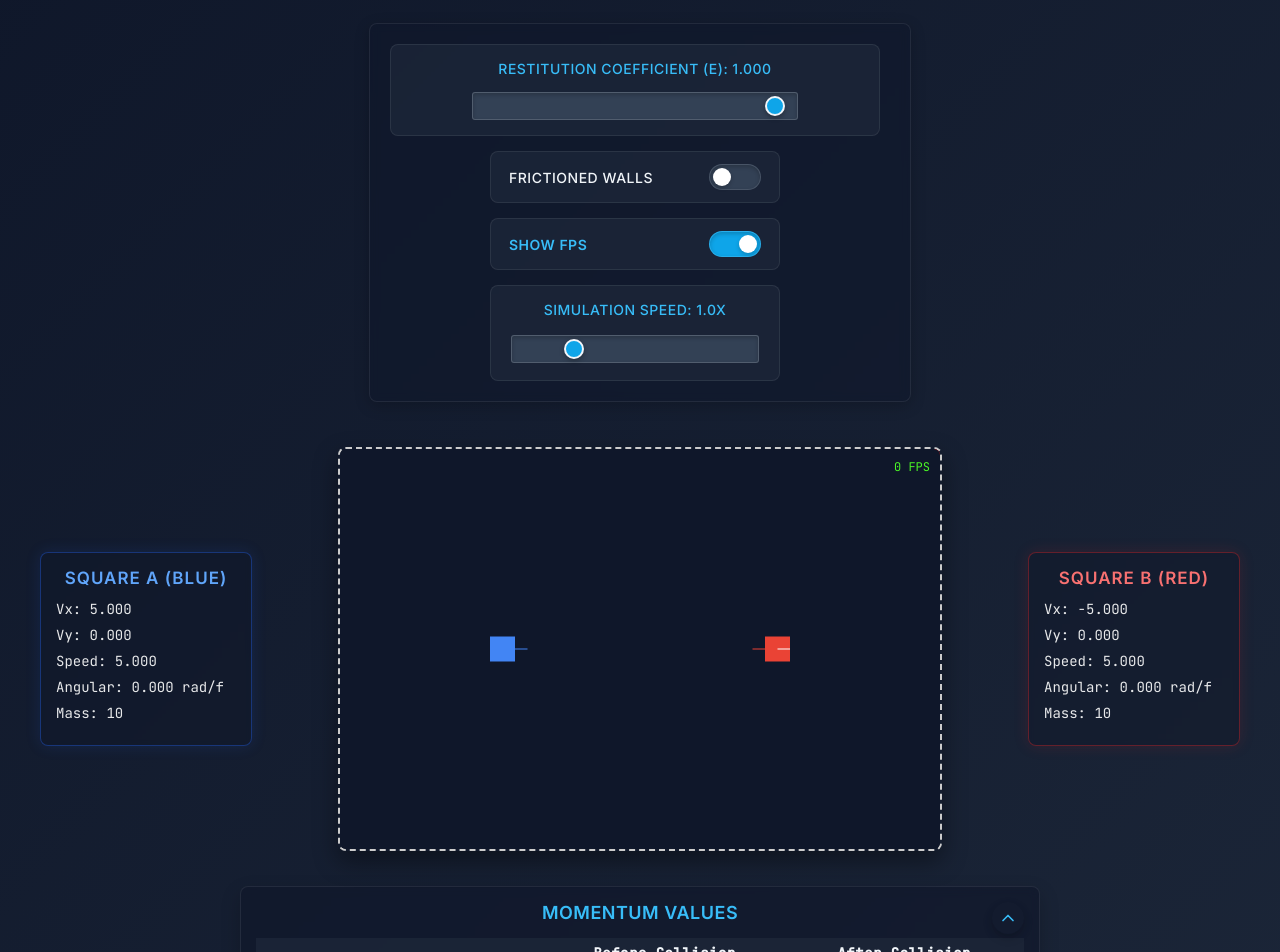
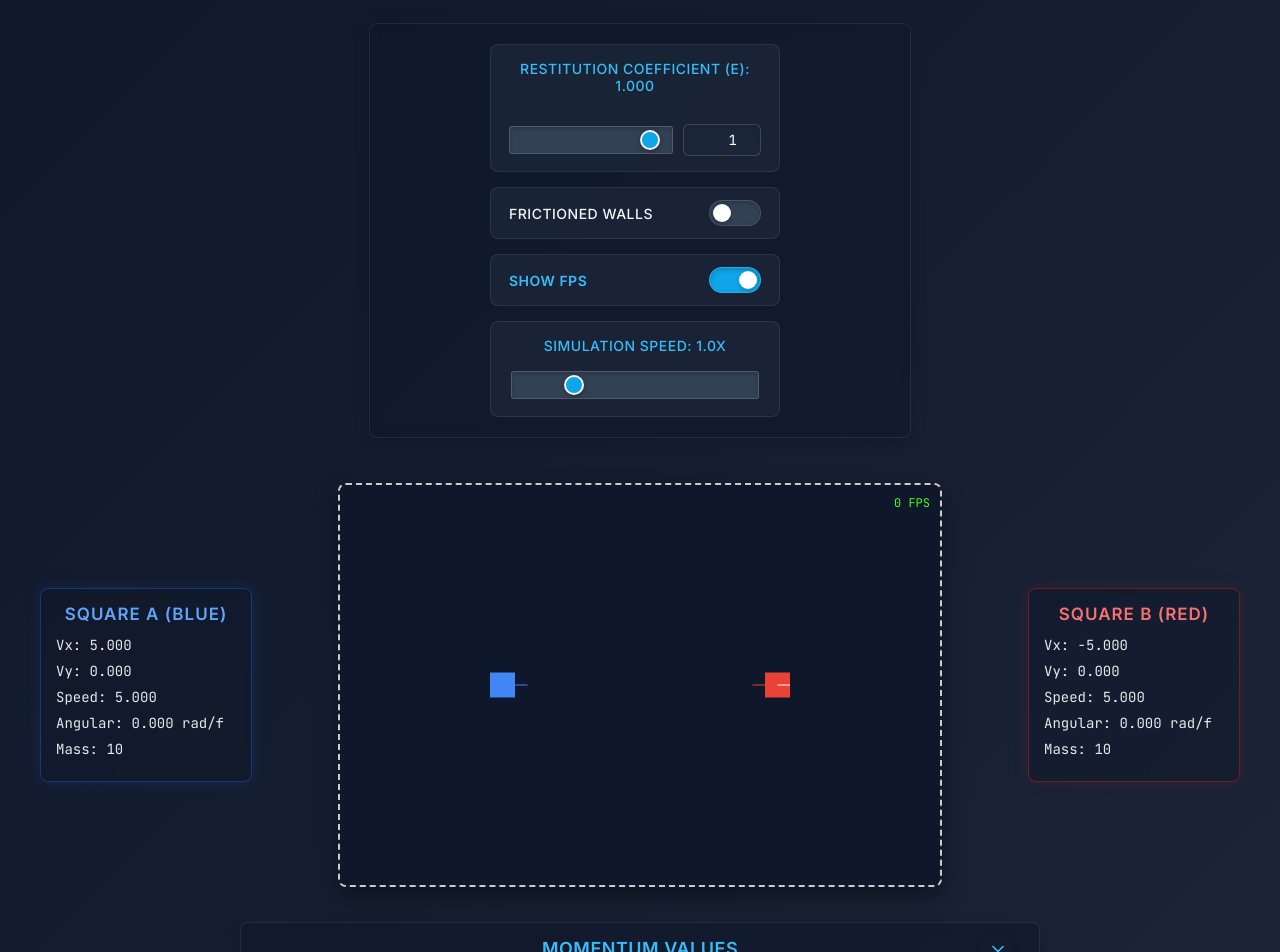
Before and after one commit to Racketlon17/2d-collision-simulator, a React (Create React App) app: page / in a window 1280 px wide. Shown: the part 100-1052 px from the top of the page. Built offline with nearby package versions, Linux system fonts and the light colour scheme.

Commit message:
Changed styling and fixed infinite collision issue

```diff
--- a/src/App.css
+++ b/src/App.css
@@ -254,10 +254,10 @@ input:checked + .slider:before {
 }
 
 .slider-container {
+  display: flex;
+  justify-content: center;
   width: 100%;
-  display: flex;
-  align-items: center;
-  position: relative;
+  max-width: 300px;
 }
 
 .speed-slider {
@@ -295,11 +295,12 @@ input:checked + .slider:before {
 
 /* Restitution slider styling */
 
-.restitution-slider-container {
+.restitution-input-container {
   display: flex;
-  justify-content: center;
+  align-items: center;
   width: 100%;
-  max-width: 300px;
+  gap: 10px;
+  margin-top: 15px;
 }
 
 .restitution-slider {
@@ -311,6 +312,7 @@ input:checked + .slider:before {
   border-radius: 3px;
   outline: none;
   box-shadow: inset 0 2px 4px rgba(0, 0, 0, 0.2);
+  flex: 1;
 }
 
 .restitution-slider {
@@ -340,6 +342,25 @@ input:checked + .slider:before {
   cursor: pointer;
   border: 2px solid #f1f5f9;
   box-shadow: 0 2px 5px rgba(0, 0, 0, 0.3);
+}
+
+.restitution-number-input {
+  width: 60px;
+  padding: 6px 8px;
+  border-radius: 6px;
+  border: 1px solid rgba(255, 255, 255, 0.15);
+  background-color: rgba(30, 41, 59, 0.8);
+  text-align: right;
+  font-size: 14px;
+  color: #ffffff;
+  font-family: 'JetBrains Mono', 'Roboto Mono', monospace;
+  box-shadow: inset 0 2px 4px rgba(0, 0, 0, 0.1);
+}
+
+.restitution-number-input:focus {
+  outline: none;
+  border-color: #0ea5e9;
+  box-shadow: 0 0 0 2px rgba(14, 165, 233, 0.25), inset 0 2px 4px rgba(0, 0, 0, 0.1);
 }
 
 .controls-container {
@@ -584,10 +605,12 @@ canvas {
 
 .momentum-header-container {
   display: flex;
-  justify-content: space-between;
+  justify-content: center;
   align-items: center;
   position: relative;
   z-index: 2;
+  padding: 0 40px;
+  margin-bottom: 5px;
 }
 
 .momentum-display h3 {
@@ -615,13 +638,13 @@ canvas {
   transition: all 0.2s ease;
   padding: 0;
   position: absolute;
-  right: 0;
-  top: 0;
+  right: 10px;
+  top: 50%;
+  transform: translateY(-50%);
 }
 
 .momentum-toggle-button:hover {
   background-color: rgba(56, 189, 248, 0.15);
-  transform: scale(1.1);
 }
 
 .momentum-toggle-button:focus {
@@ -635,9 +658,11 @@ canvas {
   height: 20px;
 }
 
+/*
 .collapsed .toggle-icon {
   transform: rotate(180deg);
 }
+*/
 
 .momentum-table-wrapper {
   transition: all 0.4s cubic-bezier(0.16, 1, 0.3, 1);
@@ -980,7 +1005,18 @@ canvas {
     width: 16px;
     height: 16px;
   }
+
+  .restitution-input-container {
+    flex-direction: column;
+    gap: 8px;
+  }
+
+  .restitution-number-input {
+    width: 80px;
+    align-self: center;
+  }
 }
+
 
 /* Media query for very small mobile screens */
 @media (max-width: 350px) {
--- a/src/App.js
+++ b/src/App.js
@@ -486,15 +486,69 @@ function App() {
     }
   };
 
-  const checkCollision = () => {
+  const checkStuckObjects = () => {
     const squareA = squareARef.current;
     const squareB = squareBRef.current;
 
+    // If restitution is near zero and objects are very close to each other
+    if (restitutionCoeff < 0.01) {
       // Calculate centers
       const centerAX = squareA.x + squareA.size / 2;
       const centerAY = squareA.y + squareA.size / 2;
       const centerBX = squareB.x + squareB.size / 2;
       const centerBY = squareB.y + squareB.size / 2;
+
+      // Calculate distance between centers
+      const dx = centerBX - centerAX;
+      const dy = centerBY - centerAY;
+      const distance = Math.sqrt(dx * dx + dy * dy);
+
+      // If they're very close to the minimum distance (just touching)
+      const minDistance = (squareA.size + squareB.size) / 2;
+      const tolerance = 0.1; // Small tolerance value
+
+      if (Math.abs(distance - minDistance) < tolerance) {
+        // Check if velocities are very small but not zero
+        const relativeVelocity = Math.sqrt(
+          Math.pow(squareB.vx - squareA.vx, 2) +
+          Math.pow(squareB.vy - squareA.vy, 2)
+        );
+
+        // If they're barely moving relative to each other
+        if (relativeVelocity < 0.1) {
+          // They're effectively stuck together, so force them to completely stop
+          squareA.vx = 0;
+          squareA.vy = 0;
+          squareB.vx = 0;
+          squareB.vy = 0;
+          squareA.angularVelocity = 0;
+          squareB.angularVelocity = 0;
+          return true; // Return true to indicate objects were stuck and fixed
+        }
+      }
+    }
+
+    return false; // No stuck objects detected
+  };
+
+  const checkCollision = () => {
+    const squareA = squareARef.current;
+    const squareB = squareBRef.current;
+
+    // Calculate centers
+    const centerAX = squareA.x + squareA.size / 2;
+    const centerAY = squareA.y + squareA.size / 2;
+    const centerBX = squareB.x + squareB.size / 2;
+    const centerBY = squareB.y + squareB.size / 2;
+
+    // Calculate distance between centers
+    const dx = centerBX - centerAX;
+    const dy = centerBY - centerAY;
+    const distanceSquared = dx * dx + dy * dy;
+
+    // Square sizes and distances for checking exact contact
+    const halfSizeA = squareA.size / 2;
+    const halfSizeB = squareB.size / 2;
 
     // Check for collision using AABB
     if (
@@ -504,9 +558,68 @@ function App() {
       squareA.y + squareA.size > squareB.y
     ) {
       const currentTime = performance.now();
-      if (currentTime - lastCollisionTimeRef.current < 50) {
+
+      // First, fix any existing overlap before processing the collision
+      const distance = Math.sqrt(distanceSquared);
+      const minDistance = squareA.size / 2 + squareB.size / 2;
+
+      // Check if we need to apply immediate position correction
+      if (distance < minDistance) {
+        // Calculate normal vector
+        const nx = dx / (distance || 1); // Avoid division by zero
+        const ny = dy / (distance || 1);
+
+        // Calculate overlap amount
+        const overlap = minDistance - distance;
+
+        // Apply immediate position correction to prevent overlap
+        // Weight correction by mass
+        const totalMass = squareA.mass + squareB.mass;
+        const ratioA = squareB.mass / totalMass;
+        const ratioB = squareA.mass / totalMass;
+
+        // Apply a full (100%) correction to completely eliminate overlap
+        squareA.x -= nx * overlap * ratioA;
+        squareA.y -= ny * overlap * ratioA;
+        squareB.x += nx * overlap * ratioB;
+        squareB.y += ny * overlap * ratioB;
+      }
+
+      // Track distinct collisions with a collision state
+      // We'll consider it a new collision if:
+      // 1. Enough time has passed (based on cooldown)
+      // 2. The objects have separated and come back together
+
+      // Cooldown time depends on restitution coefficient
+      const collisionCooldown = restitutionCoeff < 0.01 ? 300 : 200;
+
+      // Check if this is a new collision or still part of the previous one
+      const isNewCollision =
+        (currentTime - lastCollisionTimeRef.current > collisionCooldown) &&
+        !squareARef.current.inCollision;
+
+      // Only proceed if this is a new collision or we haven't processed this specific collision yet
+      if (isNewCollision) {
+        // Normal vector pointing from A to B
+        const nx = dx / (distance || 1); // Avoid division by zero
+        const ny = dy / (distance || 1);
+
+        // Calculate relative velocity
+        const dvx = squareB.vx - squareA.vx;
+        const dvy = squareB.vy - squareA.vy;
+
+        // Velocity along normal
+        const velAlongNormal = dvx * nx + dvy * ny;
+
+        // Only resolve if objects are moving toward each other
+        if (velAlongNormal > 1e-6) {
+          // Objects are moving apart, not a real collision
           return;
         }
+
+        // Mark that we're in a collision state
+        squareARef.current.inCollision = true;
+        squareBRef.current.inCollision = true;
 
         // Calculate momentum before collision
         const momentumA = calculateMomentum(squareA);
@@ -517,27 +630,31 @@ function App() {
         setMomentumBeforeB(momentumB);
         setTotalMomentumBefore(momentumA.total + momentumB.total);
 
-      const dx = centerBX - centerAX;
-      const dy = centerBY - centerAY;
-      const distance = Math.sqrt(dx * dx + dy * dy);
-
-      // Normal vector pointing from A to B
-      const nx = dx / distance;
-      const ny = dy / distance;
-
-      // Relative velocity
-      const dvx = squareB.vx - squareA.vx;
-      const dvy = squareB.vy - squareA.vy;
-
-      // Velocity along normal
-      const velAlongNormal = dvx * nx + dvy * ny;
-
-      // Only resolve if objects are moving toward each other
-      if (velAlongNormal > 0) return;
+        // Increment collision counter for a new collision
+        setCollisionCount((prevCount) => prevCount + 1);
 
         // Coefficient of restitution
         const e = restitutionCoeff;
 
+        if (e < 0.01) {
+          // For completely inelastic collisions (e ≈ 0)
+          // Calculate the combined velocity (conservation of momentum)
+          const totalMass = squareA.mass + squareB.mass;
+          const commonVelX = (squareA.mass * squareA.vx + squareB.mass * squareB.vx) / totalMass;
+          const commonVelY = (squareA.mass * squareA.vy + squareB.mass * squareB.vy) / totalMass;
+
+          // Set both objects to move with the same velocity
+          squareA.vx = commonVelX;
+          squareA.vy = commonVelY;
+          squareB.vx = commonVelX;
+          squareB.vy = commonVelY;
+
+          // Apply angular velocity changes
+          // Since the objects are moving together, reduce angular velocity
+          squareA.angularVelocity *= 0.8;
+          squareB.angularVelocity *= 0.8;
+        } else {
+          // Standard elastic collision with restitution
           // Calculate impulse scalar
           const impulseScalar =
             (-(1 + e) * velAlongNormal) / (1 / squareA.mass + 1 / squareB.mass);
@@ -559,6 +676,7 @@ function App() {
           // Velocity component along tangent
           const tangentialVelocity = dvx * perpX + dvy * perpY;
 
+          // Calculate contact point
           const overlapX =
             Math.min(squareA.x + squareA.size, squareB.x + squareB.size) -
             Math.max(squareA.x, squareB.x);
@@ -592,26 +710,6 @@ function App() {
           squareB.angularVelocity +=
             (tangentialVelocity * frictionCoeff * Math.sqrt(squareB.mass)) /
             inertiaB;
-
-      // Position correction to prevent sinking
-      const penetrationDepth = squareA.size / 2 + squareB.size / 2 - distance;
-      if (penetrationDepth > 0) {
-        // Correction percent
-        const percent = 0.4;
-        const correctionRatio = (percent * penetrationDepth) / distance;
-
-        // Weight correction by inverse mass
-        const totalMass = squareA.mass + squareB.mass;
-        const ratioA = squareB.mass / totalMass;
-        const ratioB = squareA.mass / totalMass;
-
-        const correctionX = nx * correctionRatio;
-        const correctionY = ny * correctionRatio;
-
-        squareA.x -= correctionX * ratioA;
-        squareA.y -= correctionY * ratioA;
-        squareB.x += correctionX * ratioB;
-        squareB.y += correctionY * ratioB;
         }
 
         // Calculate momentum after collision
@@ -623,9 +721,13 @@ function App() {
         setMomentumAfterB(postMomentumB);
         setTotalMomentumAfter(postMomentumA.total + postMomentumB.total);
 
-      setCollisionCount((prevCount) => prevCount + 1);
-
+        // Update collision time
         lastCollisionTimeRef.current = currentTime;
+      }
+    } else {
+      // No collision, reset collision state
+      squareARef.current.inCollision = false;
+      squareBRef.current.inCollision = false;
     }
   };
 
@@ -1089,9 +1191,9 @@ function App() {
             <div className="slider-container">
               <label htmlFor="restitution-slider" className="speed-label">
                 <span>
-                  Restitution Coefficient (e): {restitutionCoeff.toFixed(3)}
+                  RESTITUTION COEFFICIENT (E): {restitutionCoeff.toFixed(3)}
                 </span>
-                <div className="slider-container">
+                <div className="restitution-input-container">
                   <input
                     type="range"
                     id="restitution-slider"
@@ -1099,10 +1201,22 @@ function App() {
                     max="1"
                     step="0.001"
                     value={restitutionCoeff}
-                    onChange={(e) =>
-                      setRestitutionCoeff(parseFloat(e.target.value))
-                    }
+                    onChange={(e) => setRestitutionCoeff(parseFloat(e.target.value))}
                     className="restitution-slider"
+                  />
+                  <input
+                    type="number"
+                    min="0"
+                    max="1"
+                    step="0.001"
+                    value={restitutionCoeff}
+                    onChange={(e) => {
+                      const value = parseFloat(e.target.value);
+                      if (value >= 0 && value <= 1) {
+                        setRestitutionCoeff(value);
+                      }
+                    }}
+                    className="restitution-number-input"
                   />
                 </div>
               </label>
@@ -1229,9 +1343,9 @@ function App() {
                   strokeLinejoin="round"
                 >
                   {momentumTableExpanded ? (
+                    <polyline points="6 9 12 15 18 9"></polyline>
+                  ) : (
                     <polyline points="18 15 12 9 6 15"></polyline>
-                  ) : (
-                    <polyline points="6 9 12 15 18 9"></polyline>
                   )}
                 </svg>
               </button>
```
Lines whose indentation alone changed are shown as unchanged.
